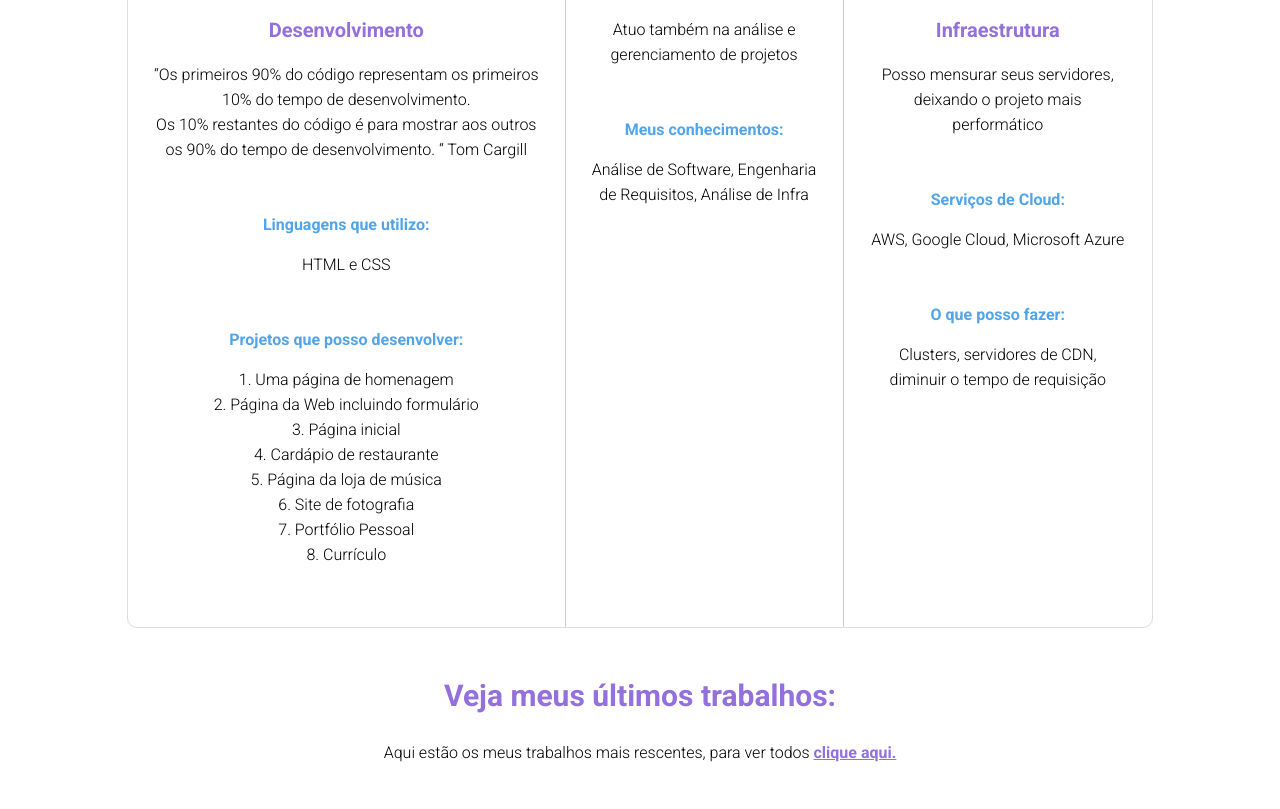
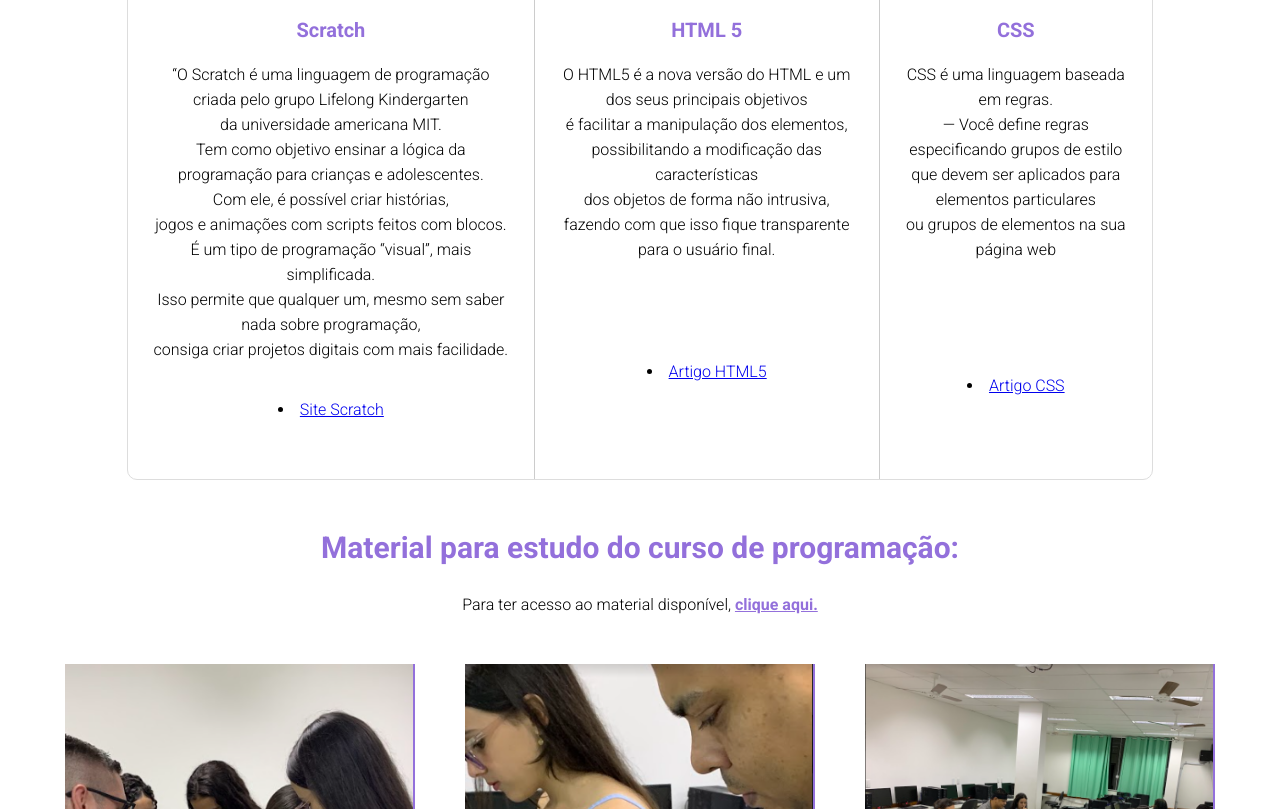
Before and after one commit to ifesibatiba/ifesibatiba.github.io, a plain HTML site: page projetos/genival/index.html in a window 1280 px wide. Shown: the part 1227-2036 px from the top of the page. Drawn offline with Linux system fonts and the light colour scheme.

Commit message:
Update index.html

```diff
--- a/projetos/genival/index.html
+++ b/projetos/genival/index.html
@@ -12,13 +12,13 @@
 <body>
   <!-- navbar -->
   <header id="navbar">
-    <img src="img/cloud.png" alt="Cloud">
+    <img src="https://image.freepik.com/vrije-vector/computer_17-417200330.jpg" alt="Cloud">
     <h2>Genival Souza</h2>
     <nav>
       <ul id="navbar-list">
-        <li><a href="https://drive.google.com/drive/folders/15CIpFWGdOi0Y1IgwQj-RsTronKCENC98">Sobre</a></li>
-        <li><a href="#">Projetos</a></li>
-        <li><a href="#">Contato</a></li>
+        <li><a href="https://drive.google.com/drive/folders/1UbdZl9vC_6Thk-eXUOHmnashIlizXf89">Sobre</a></li>
+        <li><a href="https://drive.google.com/file/d/1tOaWA2zTnTNb7nUd8O35MfLp3dto5jYF/view?usp=share_link">Projetos</a></li>
+        <li><a href="https://www.instagram.com/genival_souza028/">Contato</a></li>
       </ul>
     </nav>
   </header>
@@ -28,7 +28,7 @@
     <div id="main-banner">
       <div id="banner-info">
         <h1>Bem-vindo a minha página!</h1>
-        <img src="https://ibatiba.ifes.edu.br/images/ifes_ibatiba-vertical-cor.png" alt="Perfil Ninja">
+        <img src="https://i.pinimg.com/originals/91/27/c2/9127c282203fe2f68d59cc02adf974d1.png" alt="Perfil Ninja">
         <p>” A arte de programar consiste em organizar e dominar a complexidade. “
           Edsger W. Dijkstra</p>
       </div>
@@ -47,59 +47,58 @@
   <section id="skills-section">
     <div class="container">
       <div class="skills-container">
-        <img src="img/desenvolvedor.png" alt="Weapons">
-        <h3>Desenvolvimento</h3>
-        <p>“Os primeiros 90% do código representam os primeiros 10% do tempo de desenvolvimento.<br>
-           Os 10% restantes do código é para mostrar aos outros os 90% do tempo de desenvolvimento. “
-          Tom Cargill</p>
-        <p class="subtitle">Linguagens que utilizo:</p>
-        <p>HTML e CSS</p>
-        <p class="subtitle">Projetos que posso desenvolver:</p>
-        <p>1. Uma página de homenagem<br>
-          2. Página da Web incluindo formulário<br>
-          3. Página inicial<br>
-          4. Cardápio de restaurante<br>
-          5. Página da loja de música<br>
-          6. Site de fotografia<br>
-          7. Portfólio Pessoal<br>
-          8. Currículo</p>
+        <img src="https://yt3.ggpht.com/ytc/AMLnZu__xV4cFpPbiInIA0yQIhqG9c41pi7qV1qZRB7D=s900-c-k-c0x00ffffff-no-rj" alt="Weapons">
+        <h3>Scratch</h3>
+        <p>“O Scratch é uma linguagem de programação criada pelo grupo Lifelong Kindergarten<br>
+           da universidade americana MIT.<br>
+           Tem como objetivo ensinar a lógica da programação para crianças e adolescentes.<br>
+           Com ele, é possível criar histórias, <br>
+           jogos e animações com scripts feitos com blocos.<br>
+           É um tipo de programação “visual”, mais simplificada.<br>
+           Isso permite que qualquer um, mesmo sem saber nada sobre programação,<br>
+           consiga criar projetos digitais com mais facilidade.</p><br><br>
+           <li><a href="https://scratch.mit.edu/projects/editor/?tutorial=getStarted">Site Scratch</a></li>
       </div>
       <div class="skills-container central">
-        <img src="img/em-desenvolvimento.png" alt="Weapons">
-        <h3>Criação</h3>
-        <p>Atuo também na análise e gerenciamento de projetos</p>
-        <p class="subtitle">Meus conhecimentos:</p>
-        <p>Análise de Software, Engenharia de Requisitos, Análise de Infra</p>
+        <img src="https://planejadorweb.com.br/wp-content/uploads/2022/03/html5-web-applications-by-ewaycorp-small_large.jpg" alt="Weapons">
+        <h3>HTML 5</h3>
+        <p>O HTML5 é a nova versão do HTML e um dos seus principais objetivos<br>
+          é facilitar a manipulação dos elementos,<br>
+          possibilitando a modificação das características<br>
+          dos objetos de forma não intrusiva,<br>
+          fazendo com que isso fique transparente para o usuário final.<br><br><br><br><br></p>
+          <li><a href="https://www.devmedia.com.br/o-que-e-o-html5/25820">Artigo HTML5</a></li>
       </div>
       <div class="skills-container">
-        <img src="img/a-infraestrutura.png" alt="Weapons">
-        <h3>Infraestrutura</h3>
-        <p>Posso mensurar seus servidores, deixando o projeto mais performático</p>
-        <p class="subtitle">Serviços de Cloud:</p>
-        <p>AWS, Google Cloud, Microsoft Azure</p>
-        <p class="subtitle">O que posso fazer:</p>
-        <p>Clusters, servidores de CDN, diminuir o tempo de requisição</p>
+        <img src="https://colorlib.com/wp/wp-content/uploads/sites/2/creative-css3-tutorials.jpg" alt="Weapons">
+        <h3>CSS</h3>
+        <p>CSS é uma linguagem baseada em regras.<br>
+          — Você define regras especificando grupos de estilo<br>
+          que devem ser aplicados para elementos particulares<br>
+          ou grupos de elementos na sua página web</p><br><br><br><br><br><br>
+          <li><a href="https://br.godaddy.com/blog/voce-sabe-o-que-e-css-entenda-como-funciona-e-para-que-serve/">Artigo CSS</a></li>
       </div>
     </div>
   </section>
   <!-- skills fim -->
   <!-- jobs inicio -->
   <section id="jobs-section">
-    <h2>Veja meus últimos trabalhos:</h2>
-    <p>Aqui estão os meus trabalhos mais rescentes, para ver todos <a href="#">clique aqui.</a></p>
+    <h2>Material para estudo do curso de programação:</h2>
+    <p>Para ter acesso ao material disponível, <a href="https://www.canva.com/design/DAFNcwDQ9o8/wM35tnLGgNwjkTkNE6GpCQ/view?utm_content=DAFNcwDQ9o8&utm_campaign=designshare&utm_medium=link2&utm_source=sharebutton">clique aqui.</a></p>
     <div class="job-container">
       <div class="job-box proj1"></div>
       <div class="job-box proj2"></div>
       <div class="job-box proj3"></div>
     </div>
-
   </section>
   <!-- jobs fim -->
   <!-- footer inicio -->
   <footer>
     <h2>Me mande uma mensagem</h2>
-    <p>Caso queira falar sobre algum projeto, me contratar para algum serviço, ou falar sobre perfils...</p>
-    <img src="img/perfil.png" alt="Imagem Perfil">
+    <p>Ho-ho-ho! Feliz Natal! Esperamos que a nossa amizade cresça ainda mais nessa época.<br>
+      Caso seja necessário, entre em contato pela caixa de diálogo logo abaixo!
+      </p>
+    <img src="https://img.freepik.com/vetores-premium/hacker-usa-capuz-usando-vetor-de-ilustracao-de-personagem-de-computador_201904-1474.jpg">
     <form action="" method="">
       <input type="text" name="name" placeholder="Seu nome">
       <input type="email" name="email" placeholder="Seu e-mail">
```
